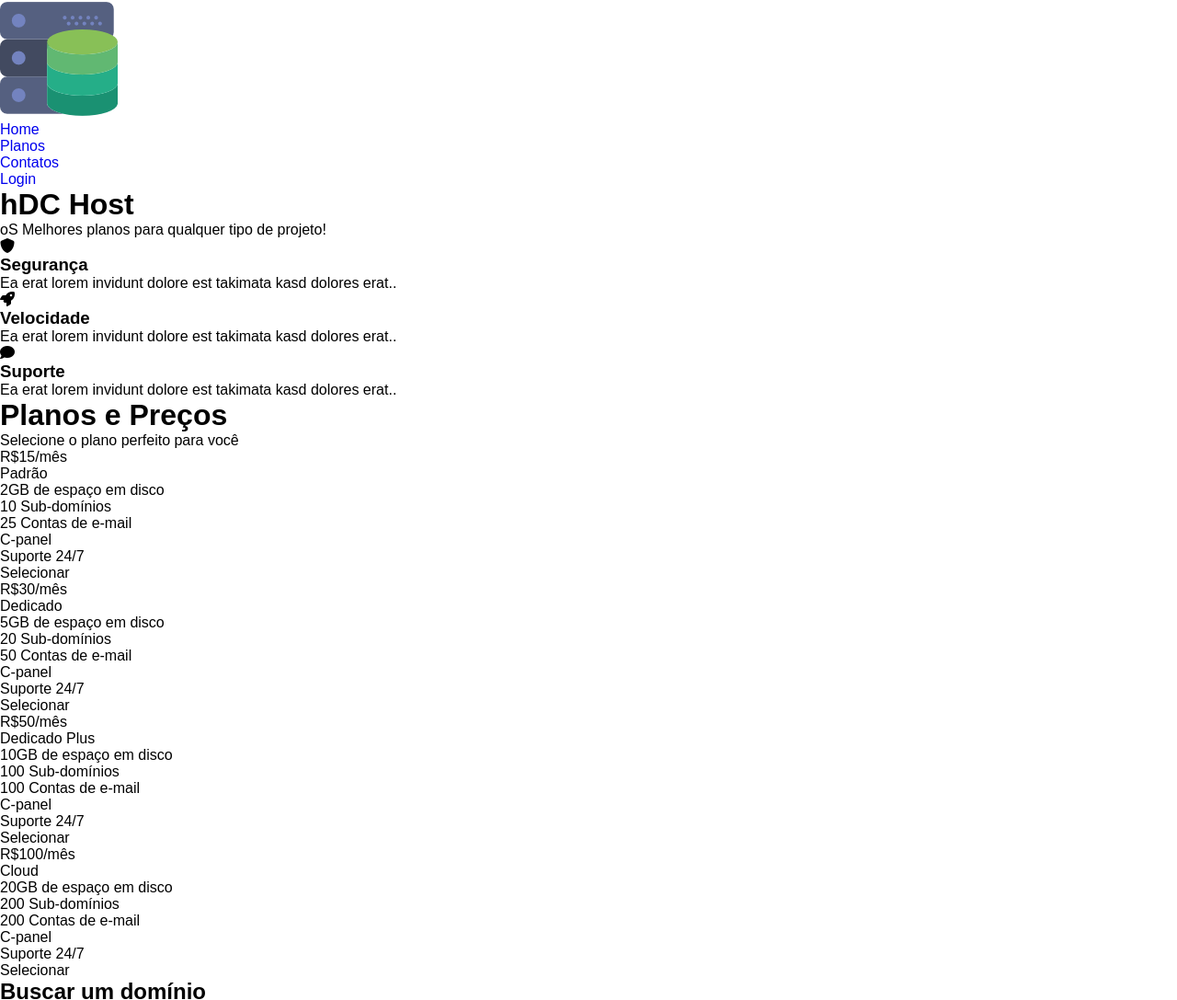
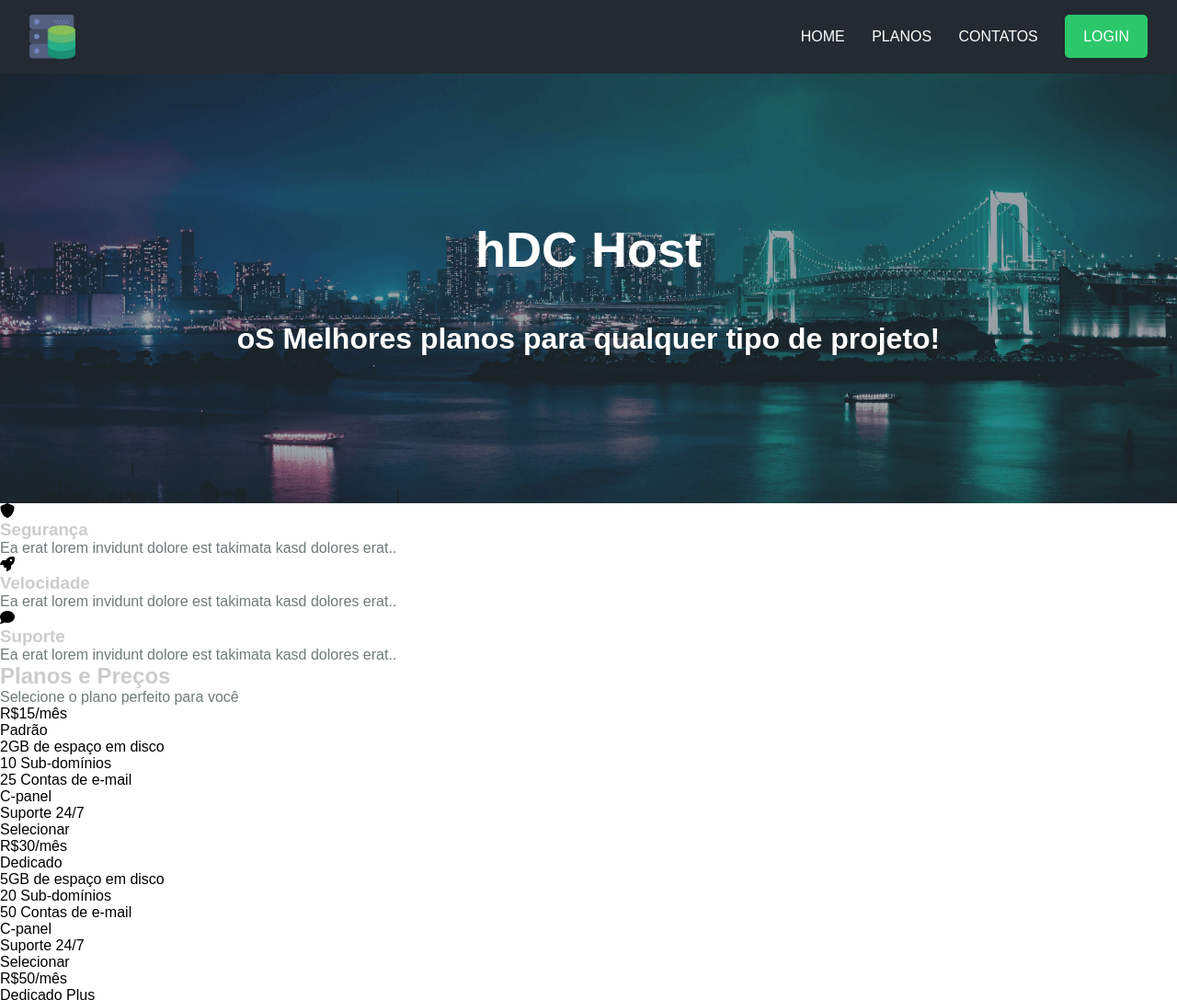
Before and after one commit to pauloWeslleY/hdc_host, a website: page index.html in a window 1280 px wide. Shown: the top 1087 px of the page at 92% size. Drawn offline with Linux system fonts and the light colour scheme.

Commit message:
[AULA 55] - Estilização da NavBar - Main Banner

```diff
--- a/index.html
+++ b/index.html
@@ -18,14 +18,18 @@
 			<div class="navbar__container">
 				<nav>
 					<a href="#">
-						<img src="/assets/hdchostlogo.png" alt="Logo da Pagina" />
+						<img
+							class="navbar__logo"
+							src="/assets/hdchostlogo.png"
+							alt="Logo da Pagina"
+						/>
 					</a>
 
 					<ul class="navbar__items">
 						<li><a href="#">Home</a></li>
 						<li><a href="#">Planos</a></li>
 						<li><a href="#">Contatos</a></li>
-						<li><a href="#" class="default-btn">Login</a></li>
+						<li><a href="#" class="default__btn">Login</a></li>
 					</ul>
 				</nav>
 			</div>
--- /dev/null
+++ b/styles/scss/_colors.scss
@@ -0,0 +1,14 @@
+/*
+	<|=== ===|>
+	! TODO: Colors Variables
+	<|=== ===|>
+*/
+
+$gray-100: #ccc;
+$gray-300: #707a7a;
+$gray-500: #232a31;
+
+$white: #ffffff;
+
+$green-200: #2cc76a;
+$green-300: #22bb5f;
--- /dev/null
+++ b/styles/scss/_global.scss
@@ -0,0 +1,3 @@
+@forward "colors";
+@forward "navbar";
+@forward "main__banner";
--- /dev/null
+++ b/styles/scss/_main__banner.scss
@@ -0,0 +1,32 @@
+@use "colors";
+
+/*
+	<|=== ===|>
+	! TODO: Main Banner
+	<|=== ===|>
+*/
+
+.main__banner {
+	background-image: url("../../assets/mainbanner.png");
+	background-size: cover;
+	background-position: center;
+	padding: 10em 0;
+	position: relative;
+
+	text-align: center;
+
+	h1 {
+		font-size: 54px;
+		margin-bottom: 3rem;
+	}
+
+	p {
+		font-size: 32px;
+	}
+
+	h1,
+	p {
+		font-weight: 700;
+		color: colors.$white;
+	}
+}
--- /dev/null
+++ b/styles/scss/_navbar.scss
@@ -0,0 +1,72 @@
+@use "colors";
+
+/*
+	<|=== ===|>
+	! TODO: NavBar
+	<|=== ===|>
+*/
+
+.navbar__container {
+	width: 100%;
+	height: 80px;
+	background-color: colors.$gray-500;
+	padding: 0 2em;
+	box-sizing: border-box;
+
+	position: relative;
+
+	nav {
+		position: relative;
+
+		.navbar__logo {
+			width: 50px;
+			margin-top: 15px;
+		}
+
+		.navbar__items {
+			position: absolute;
+			display: inline-block;
+
+			height: 80px;
+			line-height: 80px;
+			margin: 0;
+
+			right: 0;
+
+			li {
+				display: inline-block;
+				text-transform: uppercase;
+				margin-left: 25px;
+
+				.default__btn {
+					padding: 15px 20px;
+
+					background: colors.$green-200;
+					color: colors.$white;
+
+					border-radius: 5px;
+
+					&:hover {
+						background: colors.$green-300;
+						color: colors.$white;
+					}
+				}
+
+				a {
+					color: colors.$white;
+
+					transition: all 0.2s ease-in 20ms;
+
+					&:hover {
+						color: colors.$gray-300;
+
+						padding: 5px;
+
+						border-radius: 4px;
+						border: 1px solid colors.$gray-300;
+					}
+				}
+			}
+		}
+	}
+}
--- a/styles/scss/index.scss
+++ b/styles/scss/index.scss
@@ -1,5 +1,7 @@
+@use "global";
+
 * {
-	box-sizing: border-box;
+	// box-sizing: border-box;
 	padding: 0;
 	margin: 0;
 	text-decoration: none;
@@ -7,10 +9,15 @@
 }
 
 body {
-	font-family: Arial, Helvetica, sans-serif;
+	font-family: "Montserrat", Arial, Helvetica, sans-serif;
 }
 
-h1 {
-	font-weight: 800;
-	font-size: 2rem;
+h1,
+h2,
+h3 {
+	color: global.$gray-100;
 }
+
+p {
+	color: global.$gray-300;
+}
```
Also changed, not shown: styles/css/index.min.css, 1 other file.
